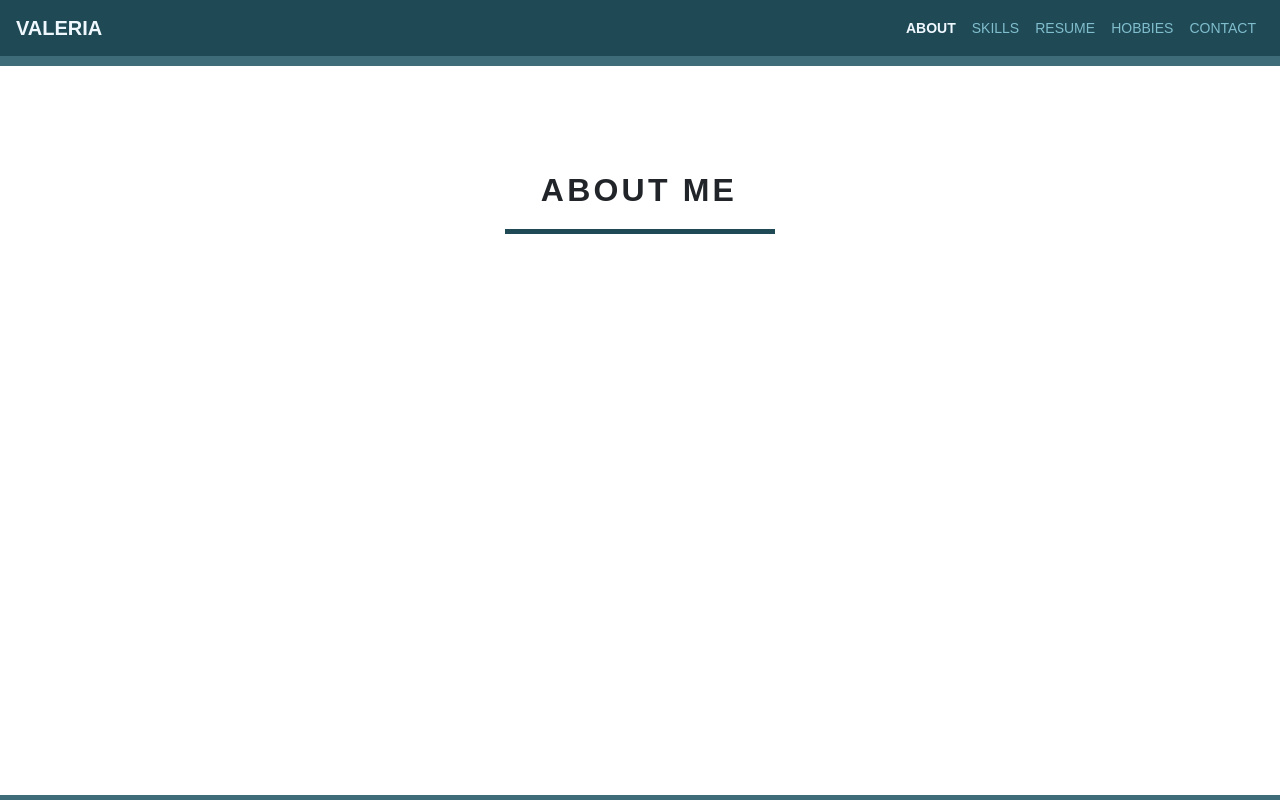
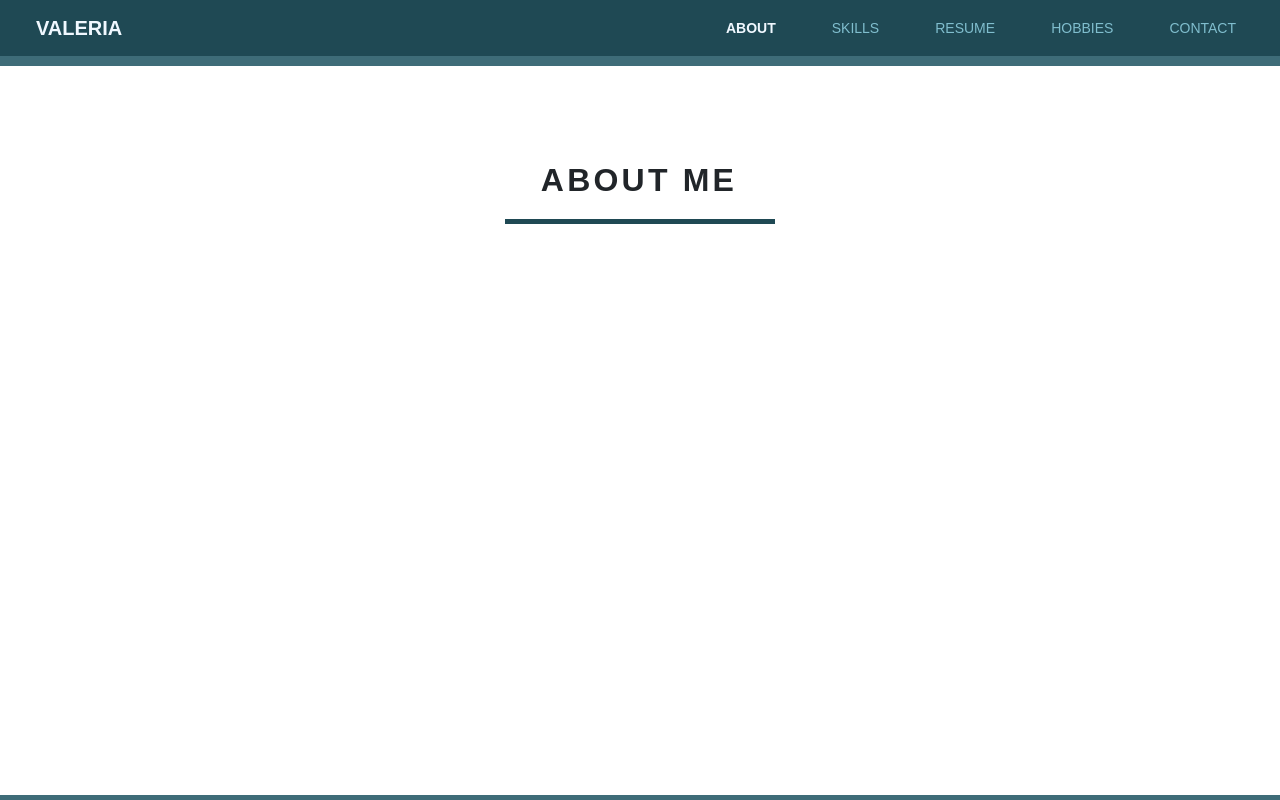
Before and after one commit to lvvanegas10/lvvanegas10.github.io, a plain HTML site: page src/about.html in a window 1280 px wide. Drawn offline with nearby package versions, Linux system fonts and the light colour scheme.

Commit message:
Margin navbar

```diff
--- a/styles/pages.css
+++ b/styles/pages.css
@@ -19,6 +19,7 @@ body{
     font-weight: bold;
 }
 a{
+    margin: auto 20px;
     color: #80bece;
     float: rights;
     font-size: 14px;
@@ -63,7 +64,7 @@ a:hover{
 }
 .title-section{
     position: relative;
-    top:100px;
+    top:90px;
 }
 @media (max-width: 767.98px) {
     .title-section{
```
